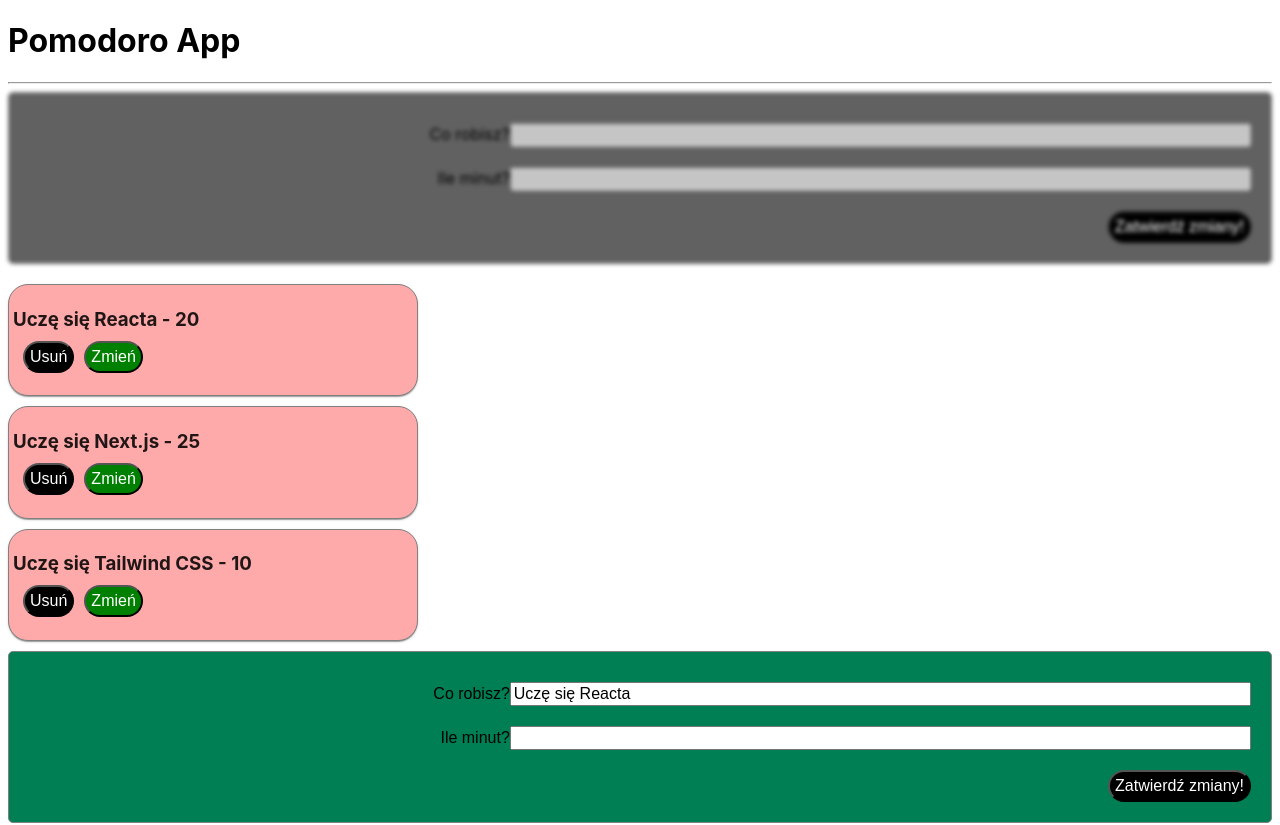
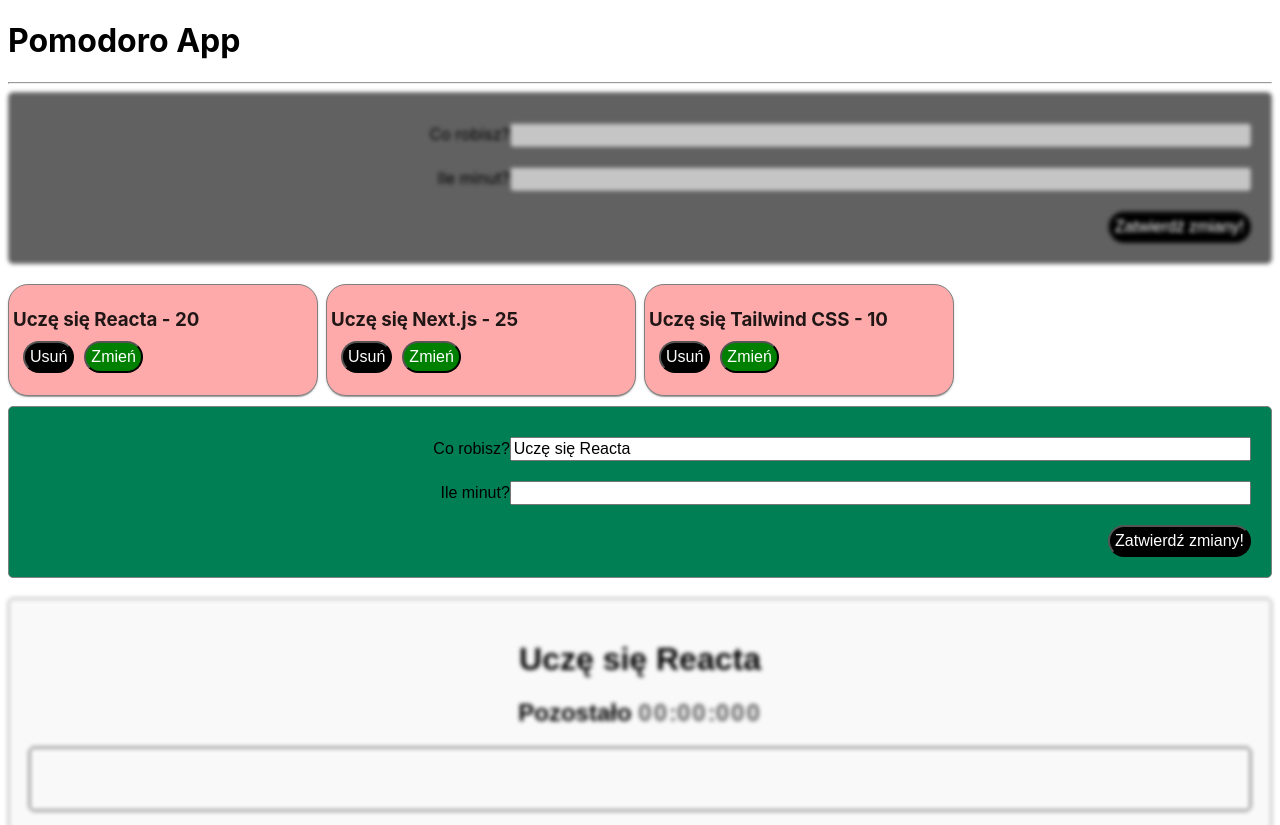
Before and after one commit to lukasz-klekner/pomodoro_app, a React (Create React App) app: page / in a window 1280 px wide. Shown: the top 825 px of the page. Built offline with nearby package versions, Linux system fonts and the light colour scheme.

Commit message:
uses Grid in TimeboxList

```diff
--- a/src/components/TimeboxList.js
+++ b/src/components/TimeboxList.js
@@ -1,3 +1,4 @@
+import { Grid } from '@mui/material'
 import { useState } from 'react'
 import { v4 } from 'uuid'
 
@@ -60,6 +61,7 @@ const TimeboxList = () => {
   return (
     <>
       <TimeboxEditor onCreate={handleCreate} />
+      <Grid container columnSpacing={1}>
         {timeboxes.map(({ id, title, totalTimeInMinutes }, index) =>
           editedTimeboxId === id ? (
             <TimeboxEditor
@@ -72,6 +74,7 @@ const TimeboxList = () => {
               onTotalTimeInMinutesChange={handleTotalTimeInMinutesChange}
             />
           ) : (
+            <Grid item xs={3}>
               <Timebox
                 key={id}
                 title={title}
@@ -83,8 +86,10 @@ const TimeboxList = () => {
                   setEditedTimeboxTotalTimeInMinutes(totalTimeInMinutes)
                 }}
               />
+            </Grid>
           )
         )}
+      </Grid>
     </>
   )
 }
```
Lines whose indentation alone changed are shown as unchanged.
